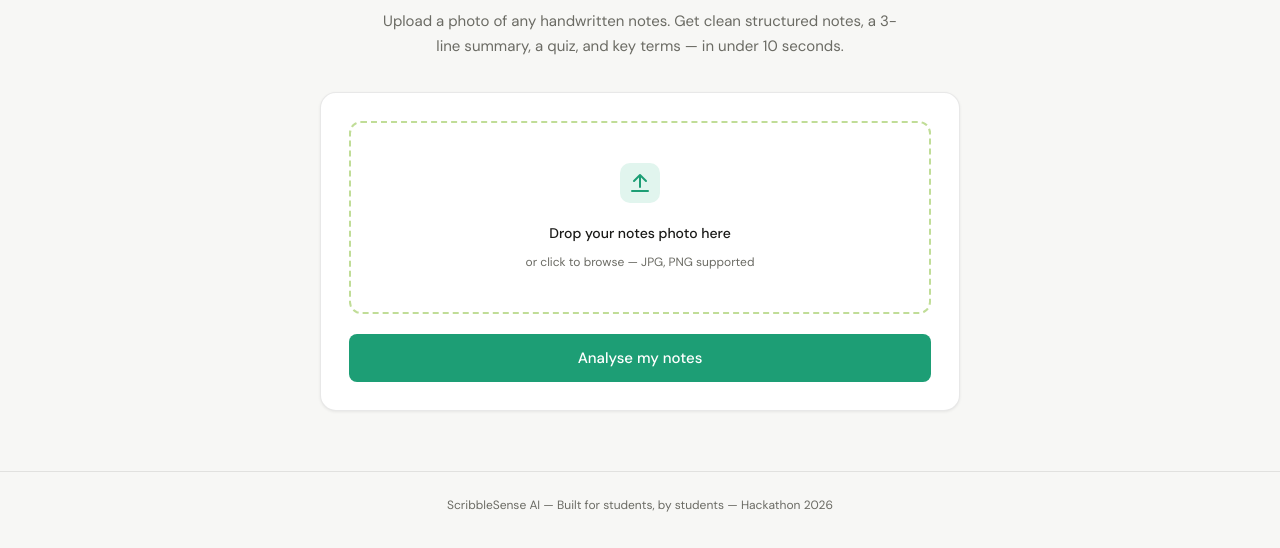
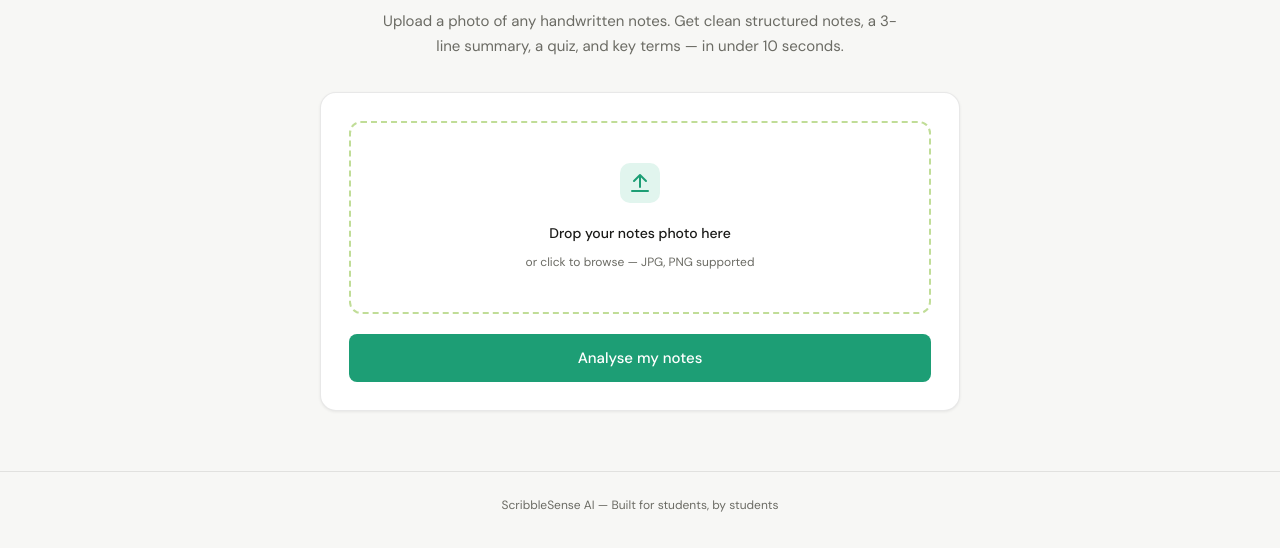
Before and after one commit to urmim079-droid/scribblesense-ai, a plain HTML site: page OneDrive/Desktop/scribble.sense/frontend/index.html in a window 1280 px wide. Shown: the part 198-746 px from the top of the page. Drawn offline with Linux system fonts and the light colour scheme.

Commit message:
updated website

```diff
--- a/OneDrive/Desktop/scribble.sense/frontend/index.html
+++ b/OneDrive/Desktop/scribble.sense/frontend/index.html
@@ -194,7 +194,7 @@
        FOOTER
   ====================================================== -->
   <footer class="footer">
-    <p>ScribbleSense AI &mdash; Built for students, by students &mdash; Hackathon 2026</p>
+    <p>ScribbleSense AI &mdash; Built for students, by students</p>
   </footer>
 
 
```
